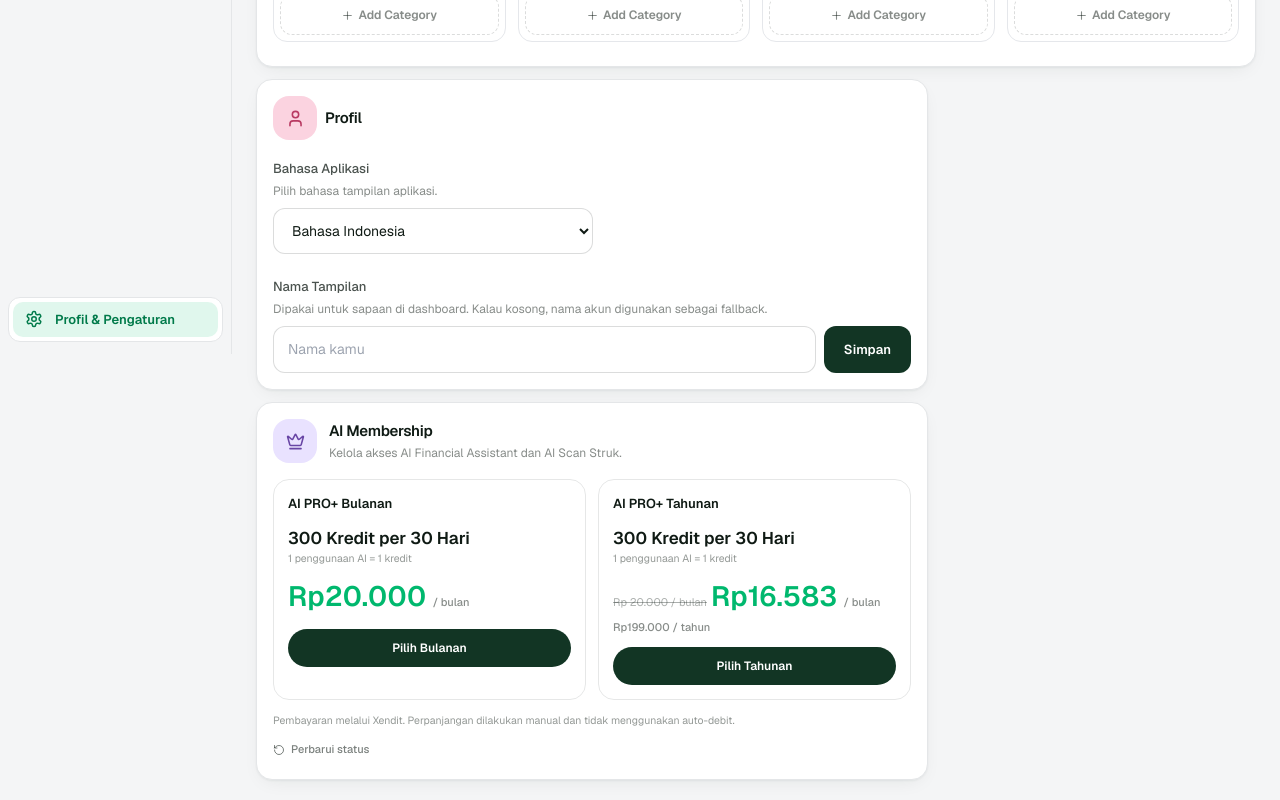
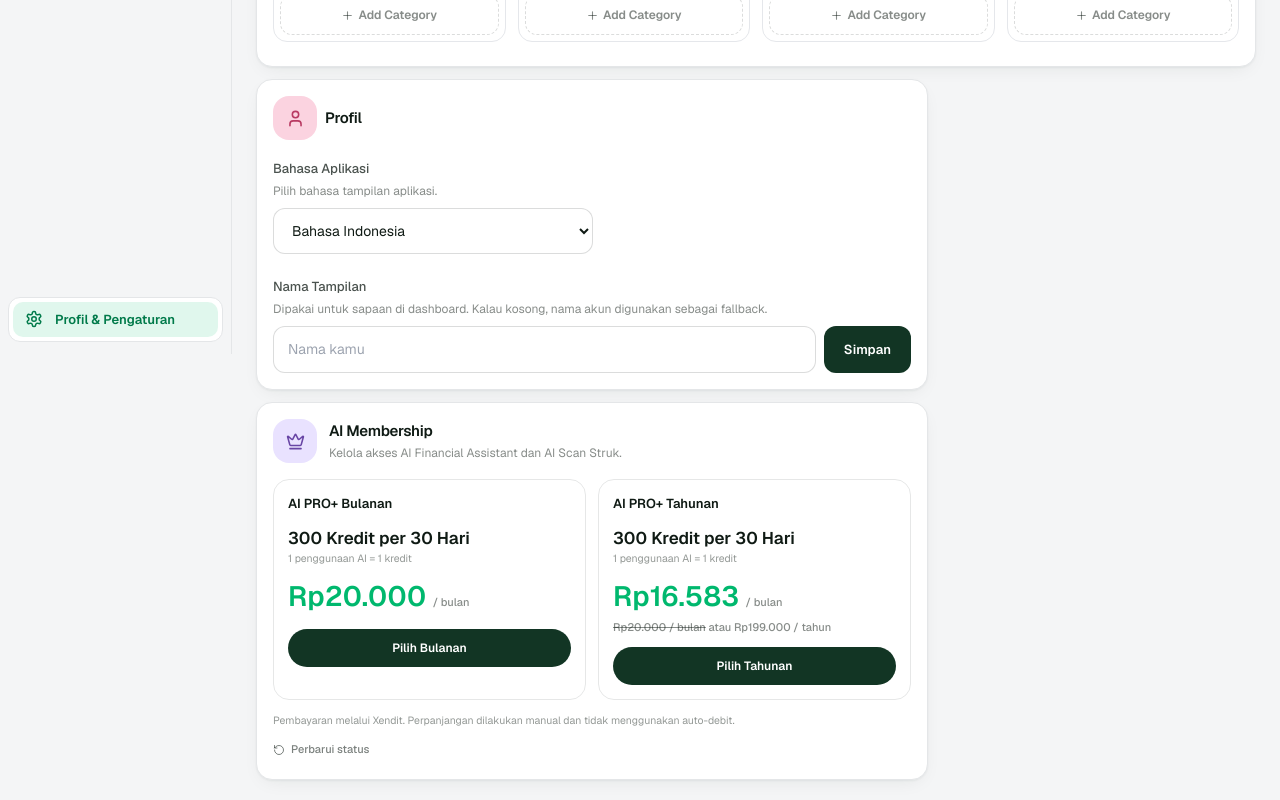
Before and after one commit to jasminework2023/personal-wealthplanner, a React (Vite) app: page /dashboard/settings in a window 1280 px wide. Shown: the part 446-1246 px from the top of the page. Built offline with nearby package versions, Linux system fonts and the light colour scheme; the HTML template or start-up script is replaced by a standard one.

Commit message:
fix: align annual AI PRO+ pricing

```diff
--- a/src/pages/Settings.tsx
+++ b/src/pages/Settings.tsx
@@ -262,8 +262,8 @@ export function Settings() {
             <p className="text-[13px] font-semibold text-charcoal">AI PRO+ Tahunan</p>
             <p className="mt-3 text-[17px] font-bold text-forest-900">300 Kredit per 30 Hari</p>
             <p className="text-[10.5px] text-charcoal/45">1 penggunaan AI = 1 kredit</p>
-            <p className="mt-2"><span className="text-[11px] text-charcoal/35 line-through">Rp 20.000 / bulan</span> <span className="text-[28px] font-bold text-[#00B86E]">Rp16.583 <span className="text-[11px] font-medium text-charcoal/50">/ bulan</span></span></p>
-            <p className="text-[11px] font-medium text-charcoal/50 mt-0.5">Rp199.000 / tahun</p>
+            <p className="text-[28px] font-bold text-[#00B86E] mt-2">Rp16.583 <span className="text-[11px] font-medium text-charcoal/50">/ bulan</span></p>
+            <p className="text-[11px] font-medium text-charcoal/50 mt-0.5"><span className="line-through">Rp20.000 / bulan</span> <span>atau Rp199.000 / tahun</span></p>
             <button onClick={() => purchaseAIMembership("ai_pro_annual")} disabled={paymentLoading !== null} className="mt-3 w-full rounded-full bg-[#123524] px-3 py-2.5 text-[12px] font-semibold text-white disabled:opacity-50">{paymentLoading === "ai_pro_annual" ? "Menyiapkan..." : "Pilih Tahunan"}</button>
           </div>
         </div>
```
